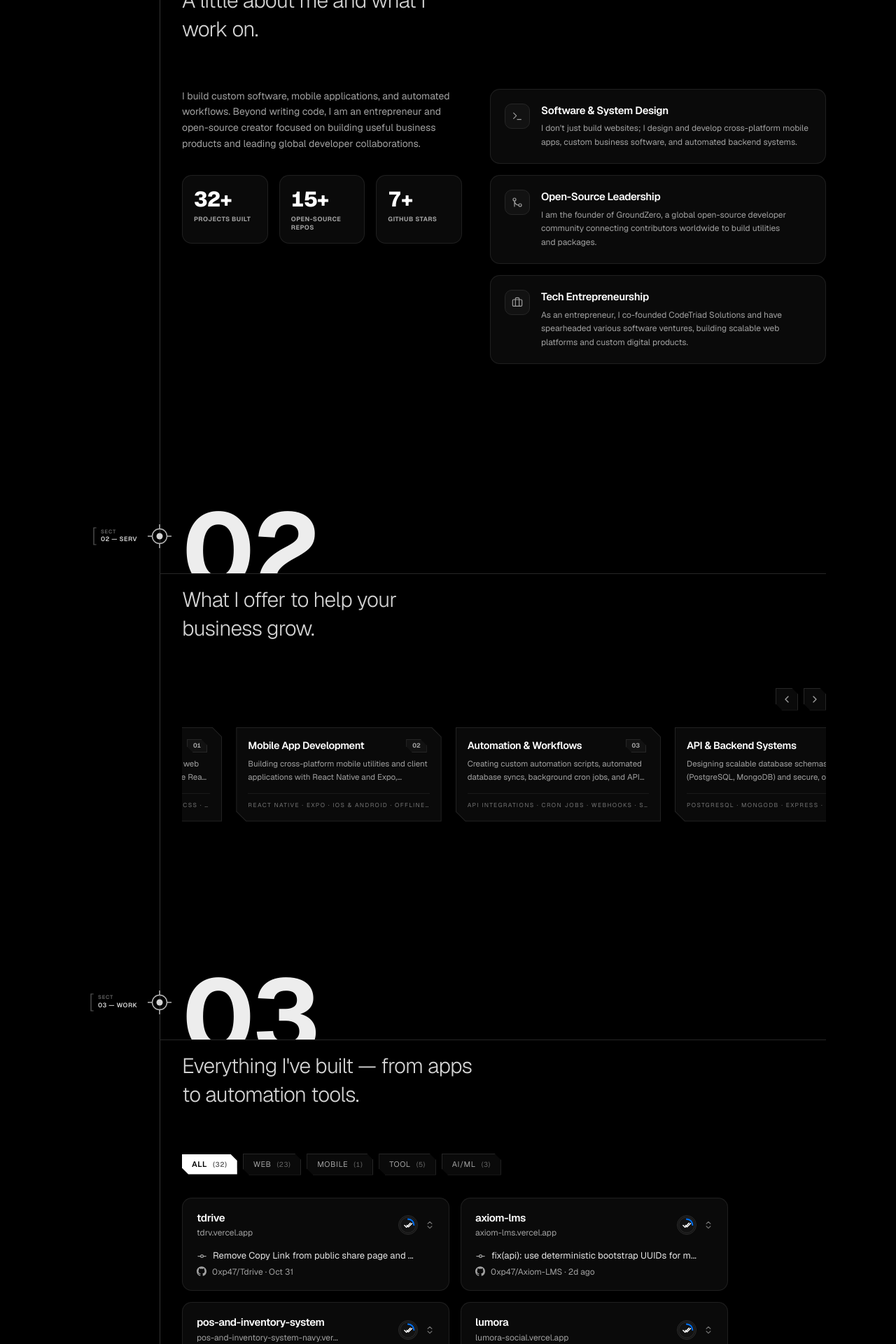
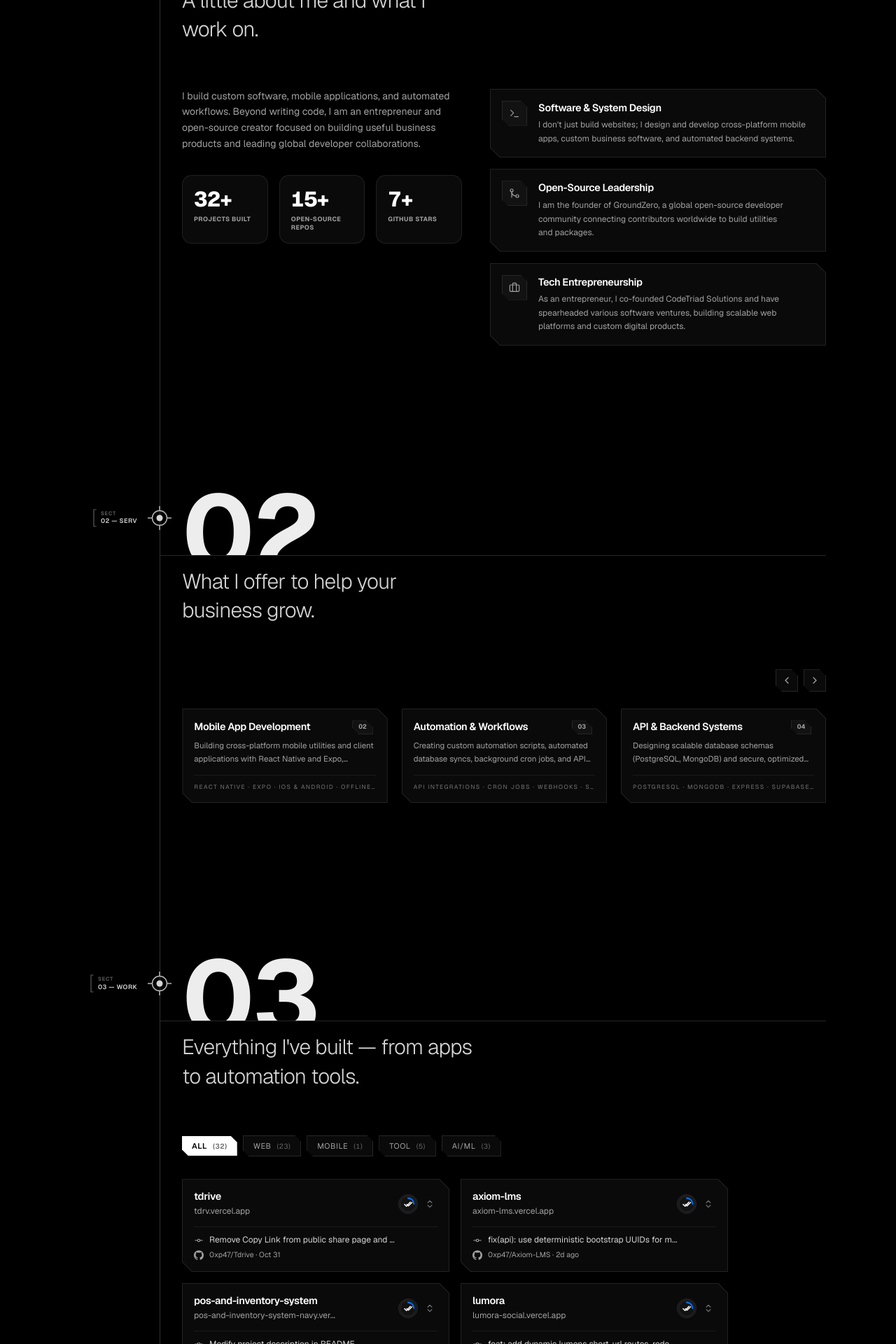
Before and after one commit to 0xp47/0xp47.github.io, a Next.js app: page / in a window 1280 px wide. Shown: the part 1040-2960 px from the top of the page at 70% size. Built offline with nearby package versions, Linux system fonts and the light colour scheme.

Commit message:
feat: unify all card designs across site to match 02 chamfered border and card styling

```diff
--- a/src/app/blog/blog-page-client.tsx
+++ b/src/app/blog/blog-page-client.tsx
@@ -147,18 +147,24 @@ export function BlogPageClient() {
                   /* Grid Card View (Vertical) */
                   <BlogCard post={post} />
                 ) : (
-                  /* List Row View (Horizontal - Vercel Changelog Style) */
+                  /* List Row View (Horizontal - Chamfered Card Style) */
                   <Link
                     href={`/blog/${post.slug}`}
-                    className="group relative flex flex-col sm:flex-row sm:items-center justify-between gap-4 overflow-hidden rounded-xl border border-neutral-800/80 bg-[#0a0a0a] p-4 sm:p-5 text-left w-full transition-all duration-300 hover:border-neutral-700 hover:bg-[#0d0d10] select-none"
+                    className="group relative flex flex-col select-none p-[1px] transition-colors duration-200 bg-neutral-800/90 hover:bg-neutral-600 w-full"
+                    style={{
+                      clipPath: "polygon(0 0, calc(100% - 14px) 0, 100% 14px, 100% 100%, 14px 100%, 0 calc(100% - 14px))",
+                    }}
                   >
-                    {/* Top Specular Edge Highlight */}
-                    <div className="pointer-events-none absolute inset-x-0 top-0 h-px bg-gradient-to-r from-transparent via-neutral-600/60 to-transparent opacity-0 transition-opacity duration-300 group-hover:opacity-100" />
-
+                    <div
+                      className="relative flex flex-col sm:flex-row sm:items-center justify-between gap-4 h-full bg-[#0a0a0a] p-3.5 sm:p-4 transition-colors duration-200 group-hover:bg-[#0d0d10]"
+                      style={{
+                        clipPath: "polygon(0 0, calc(100% - 13.5px) 0, 100% 13.5px, 100% 100%, 13.5px 100%, 0 calc(100% - 13.5px))",
+                      }}
+                    >
                       <div className="relative z-10 flex-1 min-w-0 space-y-1.5">
                         {/* Category, Date and Reading Time */}
                         <div className="flex items-center gap-2.5">
-                        <span className="font-mono text-[9.5px] font-medium tracking-wide uppercase px-2 py-0.5 rounded-full bg-[#121212] border border-neutral-800 text-neutral-400 group-hover:border-neutral-700 group-hover:text-white transition-colors duration-200">
+                          <span className="font-mono text-[9px] font-bold uppercase tracking-wider px-2 py-0.5 chamfer-btn border border-neutral-800 bg-[#121212] text-neutral-400 group-hover:border-neutral-700 group-hover:text-white transition-colors duration-200">
                             {post.category}
                           </span>
                           <time className="text-[11px] font-mono text-neutral-500 tracking-tight">
@@ -193,6 +199,7 @@ export function BlogPageClient() {
                       <div className="relative z-10 hidden sm:flex items-center gap-1 text-[11px] font-medium text-neutral-400 group-hover:text-white transition-colors duration-200 shrink-0 pl-4 border-l border-neutral-800/60">
                         <span>Read post</span>
                         <ArrowRight className="size-3 text-neutral-500 group-hover:text-white transition-transform duration-200 group-hover:translate-x-1" />
+                      </div>
                     </div>
                   </Link>
                 )}
--- a/src/components/sections/about-section.tsx
+++ b/src/components/sections/about-section.tsx
@@ -93,19 +93,29 @@ export function AboutSection() {
               <motion.div
                 key={index}
                 variants={cardVariants}
-                className="group flex gap-4 items-start p-4 sm:p-5 rounded-xl border border-neutral-800/80 bg-[#0a0a0a] hover:border-neutral-700 transition-colors duration-200 select-none"
+                className="group relative select-none p-[1px] transition-colors duration-200 bg-neutral-800/90 hover:bg-neutral-600"
+                style={{
+                  clipPath: "polygon(0 0, calc(100% - 14px) 0, 100% 14px, 100% 100%, 14px 100%, 0 calc(100% - 14px))",
+                }}
+              >
+                <div
+                  className="relative flex gap-4 items-start p-3.5 sm:p-4 bg-[#0a0a0a] transition-colors duration-200 group-hover:bg-[#0d0d10] h-full"
+                  style={{
+                    clipPath: "polygon(0 0, calc(100% - 13.5px) 0, 100% 13.5px, 100% 100%, 13.5px 100%, 0 calc(100% - 13.5px))",
+                  }}
                 >
                   {/* Framed icon container */}
-                <div className="flex size-9 shrink-0 items-center justify-center rounded-lg border border-neutral-800 bg-[#121212] text-neutral-400 transition-colors duration-200 group-hover:border-neutral-700 group-hover:text-white">
+                  <div className="flex size-9 shrink-0 items-center justify-center chamfer-btn border border-neutral-800 bg-[#121212] text-neutral-400 transition-colors duration-200 group-hover:border-neutral-700 group-hover:text-white">
                     <IconComponent className="size-4" strokeWidth={1.75} />
                   </div>
-                <div className="flex flex-col gap-1 min-w-0">
-                  <h4 className="text-[15px] font-semibold text-white tracking-tight">
+                  <div className="flex flex-col gap-1 min-w-0 pr-1">
+                    <h4 className="text-[14px] sm:text-[14.5px] font-semibold text-white tracking-tight">
                       {item.title}
                     </h4>
                     <p className="text-xs leading-relaxed text-neutral-400 text-pretty">
                       {item.description}
                     </p>
+                  </div>
                 </div>
               </motion.div>
             );
--- a/src/components/shared/badge-card.tsx
+++ b/src/components/shared/badge-card.tsx
@@ -31,17 +31,26 @@ export function BadgeCard({ badge, className }: BadgeCardProps) {
   return (
     <article
       className={cn(
-        "group relative flex flex-col justify-between rounded-xl border border-neutral-800/80 bg-[#0a0a0a] p-4 sm:p-5 transition-colors duration-200 hover:border-neutral-700 select-none h-full",
+        "group relative flex flex-col justify-between select-none p-[1px] transition-colors duration-200 bg-neutral-800/90 hover:bg-neutral-600 h-full",
         className
       )}
+      style={{
+        clipPath: "polygon(0 0, calc(100% - 14px) 0, 100% 14px, 100% 100%, 14px 100%, 0 calc(100% - 14px))",
+      }}
+    >
+      <div
+        className="relative flex flex-col justify-between h-full bg-[#0a0a0a] p-3.5 sm:p-4 transition-colors duration-200 group-hover:bg-[#0d0d10]"
+        style={{
+          clipPath: "polygon(0 0, calc(100% - 13.5px) 0, 100% 13.5px, 100% 100%, 13.5px 100%, 0 calc(100% - 13.5px))",
+        }}
       >
         <div>
           {/* Category & Issue Date */}
-        <div className="mb-3 flex w-full items-center justify-between gap-3">
-          <span className="font-mono text-[9.5px] font-semibold uppercase tracking-[0.18em] text-neutral-400 truncate">
+          <div className="mb-2.5 flex w-full items-center justify-between gap-3 pr-1">
+            <span className="font-mono text-[9px] font-semibold uppercase tracking-[0.16em] text-neutral-400 truncate">
               {badge.issuer} · {badge.category}
             </span>
-          <span className="font-mono text-[10px] text-neutral-500 tabular-nums shrink-0">
+            <span className="font-mono text-[9.5px] text-neutral-500 tabular-nums shrink-0">
               {formatDate(badge.issueDate)}
             </span>
           </div>
@@ -59,10 +68,10 @@ export function BadgeCard({ badge, className }: BadgeCardProps) {
               />
             </div>
             <div className="min-w-0 flex-1">
-            <h3 className="text-[14px] sm:text-[14.5px] font-semibold tracking-tight text-white leading-snug line-clamp-2">
+              <h3 className="text-[13.5px] sm:text-[14px] font-semibold tracking-tight text-white leading-snug line-clamp-2">
                 {badge.title}
               </h3>
-            <p className="mt-1 flex items-center gap-1.5 font-mono text-[9.5px] text-neutral-400">
+              <p className="mt-1 flex items-center gap-1.5 font-mono text-[9px] text-neutral-400">
                 <ShieldCheck className="size-3 text-emerald-400 shrink-0" />
                 <span className="truncate">{badge.organization}</span>
               </p>
@@ -71,7 +80,7 @@ export function BadgeCard({ badge, className }: BadgeCardProps) {
         </div>
 
         {/* Skills Chips + Action Button */}
-      <div className="mt-4 flex items-center justify-between gap-2.5 pt-3 border-t border-neutral-800/60">
+        <div className="mt-3.5 flex items-center justify-between gap-2.5 pt-2.5 border-t border-neutral-800/60">
           <div className="flex items-center gap-1.5 min-w-0 overflow-hidden">
             {topSkills.map((skill) => (
               <span
@@ -92,13 +101,14 @@ export function BadgeCard({ badge, className }: BadgeCardProps) {
             href={badge.badgeUrl}
             target="_blank"
             rel="noopener noreferrer"
-          className="inline-flex cursor-pointer items-center gap-1.5 px-3 py-1.5 chamfer-btn border border-neutral-800 bg-[#121212] font-mono text-[9.5px] font-bold uppercase tracking-[0.14em] text-neutral-300 transition-colors duration-200 hover:border-neutral-700 hover:bg-[#181818] hover:text-white shrink-0 ml-auto"
+            className="inline-flex cursor-pointer items-center gap-1.5 px-3 py-1 chamfer-btn border border-neutral-800 bg-[#121212] font-mono text-[9px] font-bold uppercase tracking-[0.14em] text-neutral-300 transition-colors duration-200 hover:border-neutral-700 hover:bg-[#181818] hover:text-white shrink-0 ml-auto"
             aria-label={`Verify ${badge.title} credential`}
           >
             Verify
             <ArrowUpRight className="size-3 transition-transform duration-200 group-hover:translate-x-0.5 group-hover:-translate-y-0.5" />
           </a>
         </div>
+      </div>
     </article>
   );
 }
--- a/src/components/shared/blog-card.tsx
+++ b/src/components/shared/blog-card.tsx
@@ -16,50 +16,53 @@ export function BlogCard({ post, className }: BlogCardProps) {
     <Link
       href={`/blog/${post.slug}`}
       className={cn(
-        "group relative flex h-full flex-col justify-between overflow-hidden rounded-xl border border-neutral-800/80 bg-[#0a0a0a] p-4 sm:p-5 transition-all duration-300 hover:border-neutral-700 hover:bg-[#0d0d10] select-none outline-none focus-visible:ring-1 focus-visible:ring-neutral-600",
+        "group relative flex h-full flex-col select-none p-[1px] transition-colors duration-200 bg-neutral-800/90 hover:bg-neutral-600 outline-none focus-visible:ring-1 focus-visible:ring-neutral-600",
         className
       )}
+      style={{
+        clipPath: "polygon(0 0, calc(100% - 14px) 0, 100% 14px, 100% 100%, 14px 100%, 0 calc(100% - 14px))",
+      }}
     >
-      {/* Top Specular Edge Highlight (Vercel Signature) */}
-      <div className="pointer-events-none absolute inset-x-0 top-0 h-px bg-gradient-to-r from-transparent via-neutral-600/60 to-transparent opacity-0 transition-opacity duration-300 group-hover:opacity-100" />
-
-      {/* Subtle Top-Down Radial Gradient */}
-      <div className="pointer-events-none absolute inset-0 bg-gradient-to-b from-white/[0.02] via-transparent to-transparent opacity-0 transition-opacity duration-300 group-hover:opacity-100" />
-
-      <div className="relative z-10 flex flex-1 flex-col">
+      <div
+        className="relative flex flex-col justify-between h-full bg-[#0a0a0a] p-3.5 sm:p-4 transition-colors duration-200 group-hover:bg-[#0d0d10]"
+        style={{
+          clipPath: "polygon(0 0, calc(100% - 13.5px) 0, 100% 13.5px, 100% 100%, 13.5px 100%, 0 calc(100% - 13.5px))",
+        }}
+      >
+        <div>
           {/* Meta Header: Category Badge + Date */}
-        <div className="flex items-center justify-between gap-2 w-full">
-          <span className="font-mono text-[9.5px] font-medium tracking-wide uppercase px-2 py-0.5 rounded-full bg-[#121212] border border-neutral-800 text-neutral-400 group-hover:border-neutral-700 group-hover:text-white transition-colors duration-200 shrink-0">
+          <div className="flex items-center justify-between gap-2 w-full pr-1">
+            <span className="font-mono text-[9px] font-bold uppercase tracking-wider px-2 py-0.5 chamfer-btn border border-neutral-800 bg-[#121212] text-neutral-400 group-hover:border-neutral-700 group-hover:text-white transition-colors duration-200 shrink-0">
               {post.category}
             </span>
-          <time className="text-[11px] font-mono text-neutral-500 tracking-tight shrink-0">
+            <time className="text-[10.5px] font-mono text-neutral-500 tracking-tight shrink-0">
               {post.dateDisplay}
             </time>
           </div>
 
           {/* Title */}
-        <h3 className="mt-3 text-[15px] sm:text-[15.5px] font-semibold leading-snug tracking-tight text-white line-clamp-2 group-hover:text-white transition-colors duration-200">
+          <h3 className="mt-2.5 text-[14px] sm:text-[14.5px] font-semibold leading-snug tracking-tight text-white line-clamp-2 group-hover:text-white transition-colors duration-200">
             {post.title}
           </h3>
 
           {/* Description */}
-        <p className="mt-2 text-xs leading-relaxed text-neutral-400 font-normal line-clamp-2 text-pretty">
+          <p className="mt-2 text-[11.5px] leading-relaxed text-neutral-400 font-normal line-clamp-2 text-pretty">
             {post.description}
           </p>
         </div>
 
         {/* Footer: Reading Time + Read Post Action */}
-      <div className="relative z-10 mt-4 pt-3.5 border-t border-neutral-800/60 flex items-center justify-between gap-2">
-        <span className="font-mono text-[11px] text-neutral-500 tracking-tight">
+        <div className="mt-3.5 pt-2.5 border-t border-neutral-800/60 flex items-center justify-between gap-2">
+          <span className="font-mono text-[10px] text-neutral-500 tracking-tight">
             {post.readingTime}
           </span>
 
-        {/* Vercel Read Link with animated arrow */}
           <span className="inline-flex items-center gap-1 text-[11px] font-medium text-neutral-400 group-hover:text-white transition-colors duration-200 shrink-0">
             <span>Read post</span>
             <ArrowRight className="size-3 text-neutral-500 group-hover:text-white transition-transform duration-200 group-hover:translate-x-1" />
           </span>
         </div>
+      </div>
     </Link>
   );
 }
--- a/src/components/shared/project-card.tsx
+++ b/src/components/shared/project-card.tsx
@@ -145,15 +145,24 @@ export function ProjectCard({ project, onViewDetails, className }: ProjectCardPr
     <article
       onClick={() => onViewDetails(project)}
       className={cn(
-        "group relative flex flex-col justify-between rounded-xl border border-neutral-800/80 bg-[#0a0a0a] p-4 sm:p-5 transition-colors duration-200 hover:border-neutral-700 cursor-pointer select-none",
+        "group relative flex flex-col justify-between cursor-pointer select-none p-[1px] transition-colors duration-200 bg-neutral-800/90 hover:bg-neutral-600 h-full",
         className
       )}
+      style={{
+        clipPath: "polygon(0 0, calc(100% - 14px) 0, 100% 14px, 100% 100%, 14px 100%, 0 calc(100% - 14px))",
+      }}
+    >
+      <div
+        className="relative flex flex-col justify-between h-full bg-[#0a0a0a] p-3.5 sm:p-4 transition-colors duration-200 group-hover:bg-[#0d0d10]"
+        style={{
+          clipPath: "polygon(0 0, calc(100% - 13.5px) 0, 100% 13.5px, 100% 100%, 13.5px 100%, 0 calc(100% - 13.5px))",
+        }}
       >
         {/* Top Header Row (no avatar icons, clean and compact) */}
-      <div className="flex items-center justify-between gap-3">
+        <div className="flex items-center justify-between gap-3 w-full pr-1">
           <div className="min-w-0 flex flex-col justify-center">
             <h4
-            className="text-[15px] font-semibold text-white tracking-tight truncate leading-tight group-hover:text-white hover:underline cursor-pointer"
+              className="text-[14px] sm:text-[14.5px] font-semibold text-white tracking-tight truncate leading-tight group-hover:text-white hover:underline cursor-pointer"
               onClick={(e) => {
                 if (effectiveLive) {
                   e.stopPropagation();
@@ -211,12 +220,12 @@ export function ProjectCard({ project, onViewDetails, className }: ProjectCardPr
         </div>
 
         {/* Middle/Bottom Commit Details */}
-      <div className="mt-4 flex flex-col gap-1.5">
+        <div className="mt-3.5 pt-2.5 border-t border-neutral-800/60 flex flex-col gap-1.5">
           {/* Latest Commit Message */}
           <div className="flex items-center gap-2 text-neutral-200 min-w-0">
             <svg
-            width="15"
-            height="15"
+              width="14"
+              height="14"
               viewBox="0 0 24 24"
               fill="none"
               stroke="currentColor"
@@ -229,15 +238,16 @@ export function ProjectCard({ project, onViewDetails, className }: ProjectCardPr
               <line x1="3" y1="12" x2="9" y2="12" />
               <line x1="15" y1="12" x2="21" y2="12" />
             </svg>
-          <span className="truncate font-sans text-[13px] text-neutral-200 leading-snug">{meta.commitMsg}</span>
+            <span className="truncate font-sans text-xs text-neutral-300 leading-snug">{meta.commitMsg}</span>
           </div>
 
           {/* GitHub Repository and Relative Time */}
           <div className="flex items-center gap-2 text-neutral-400">
             <SiGithub className="size-3.5 shrink-0 text-neutral-400" />
-          <span className="truncate font-sans text-xs text-neutral-400 leading-none mt-0.5">
+            <span className="truncate font-mono text-[10.5px] text-neutral-400 leading-none">
               {meta.repo} &middot; {meta.updated}
             </span>
+          </div>
         </div>
       </div>
     </article>
--- a/src/lib/github-stats.json
+++ b/src/lib/github-stats.json
@@ -3,5 +3,5 @@
   "publicRepos": 15,
   "totalStars": 7,
   "followers": 6,
-  "updatedAt": "2026-11-07T04:15:36.219Z"
+  "updatedAt": "2026-11-07T04:22:29.355Z"
 }
```
Also changed, not shown: src/lib/projects.json. Lines whose indentation alone changed are shown as unchanged.
